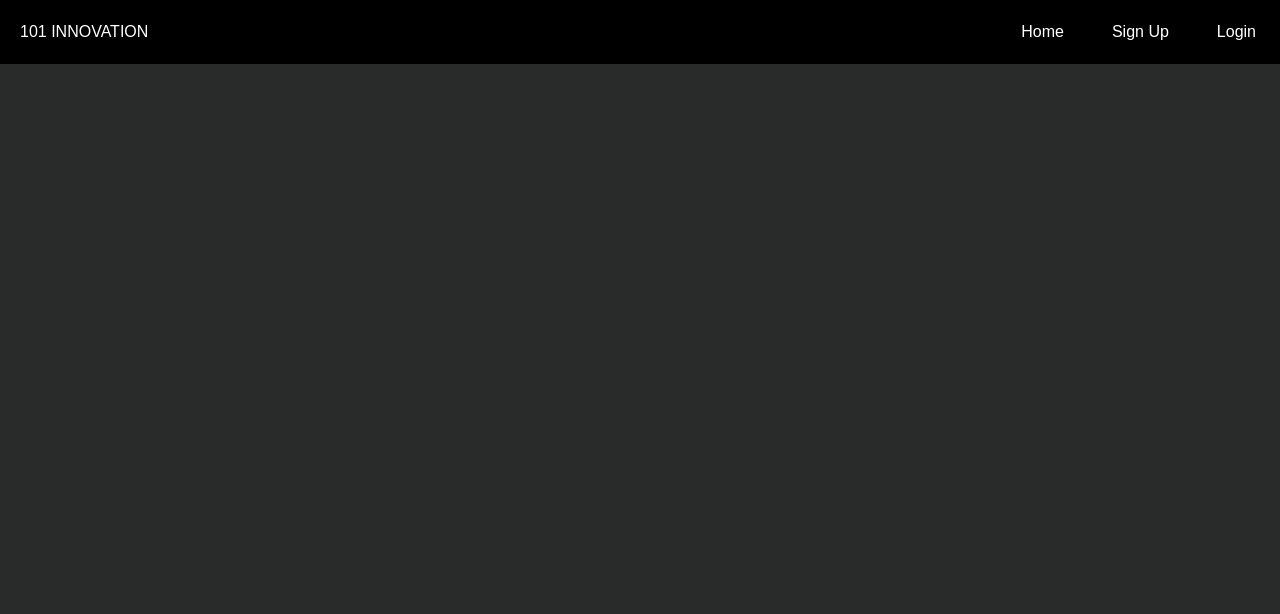
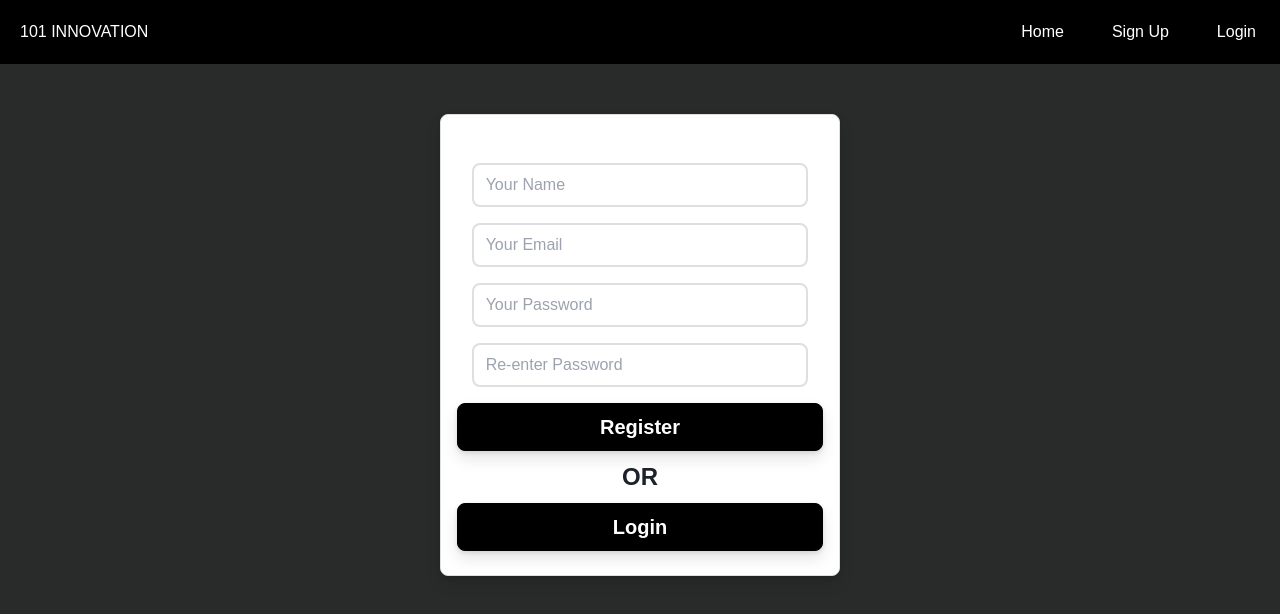
Before and after one commit to Bhavesh299/101-innovation-assignment, a React (Create React App) app: page /SignUp in a window 1280 px wide. Shown: the top 614 px of the page. Built offline with nearby package versions, Linux system fonts and the light colour scheme.

Commit message:
SignUp and Login Page Done
SignUp and Login Page Done

```diff
--- a/src/App.jsx
+++ b/src/App.jsx
@@ -1,5 +1,7 @@
 import React from "react";
 import { FoodList } from "./components/FoodList";
+import {Login} from "./components/Login"
+import {SignUp} from "./components/SignUp"
 import { Navbar } from "./components/Navbar";
 import { Routes, Route } from "react-router-dom";
 import { FoodDetails } from "./components/FoodDetails";
@@ -12,6 +14,9 @@ const App = () => {
       <Routes>
         <Route path="/" element={<FoodList/>} />
         <Route path="/FoodDetails/:id" element={<FoodDetails />} />
+        <Route path="/Login" element={<Login/>} />
+        <Route path="/SignUp" element={<SignUp/>} />
+
       </Routes>
     </div>
   );
--- /dev/null
+++ b/src/components/Login.css
@@ -0,0 +1,91 @@
+.login {
+    width: 400px;
+    background: #fff;
+    border: 1px solid #dddfe2;
+    box-shadow: 0 2px 4px rgb(0 0 0 / 10%), 0 8px 16px rgb(0 0 0 / 10%);
+    border-radius: 8px;
+    padding: 1rem;
+    align-items: center;
+    text-align: center;
+    margin:auto;
+    margin-top:50px;
+    margin-bottom:100px;
+}
+
+.login > input {
+    border-radius: 8px;
+    border: 2px solid #dddfe2;
+    outline: none;
+    color: #1d2129;
+    margin: 0.5rem 0;
+    padding: 0.5rem 0.75rem;
+    width: 92%;
+    font-size: 1rem ;
+}
+.login > input:focus {
+    border: 2px solid #1d2129;
+
+}
+
+
+.button-res{
+    background: #000000;
+    border: 1px solid #000000;
+    color: #fff;
+    font-size: 1.25rem;
+    padding: 0.5rem;
+    font-weight: 600;
+    margin: 0.5rem 0;
+    border-radius: 8px;
+    outline: none;
+    cursor: pointer;
+    transition: all 0.2s ease-in-out;
+    box-shadow: 0 2px 4px rgb(0 0 0 / 10%), 0 8px 16px rgb(0 0 0 / 10%);
+
+}
+.button-res:hover{
+    background: #fff;
+    color: #000000;
+    border: 1px solid #000000;
+    box-shadow: 0 2px 4px rgb(0 0 0 / 10%), 0 8px 16px rgb(0 0 0 / 10%);
+}
+.button-res:focus{
+    outline: none;
+}
+.or_name{
+    font-size: 1.5rem;
+    font-weight: 600;
+    color: #1d2129;
+    text-decoration: none;
+    cursor: pointer;
+    /* margin-top: 1rem; */
+}
+.button-log{
+    background: #000000;
+    border: 1px solid #000000;
+    color: #fff;
+    font-size: 1.25rem;
+    padding: 0.5rem;
+    font-weight: 600;
+    margin: 0.5rem 0;
+    border-radius: 8px;
+    outline: none;
+    cursor: pointer;
+    transition: all 0.2s ease-in-out;
+    box-shadow: 0 2px 4px rgb(0 0 0 / 10%), 0 8px 16px rgb(0 0 0 / 10%);
+    /* text-decoration: none; */
+
+}
+.button-log:hover{
+    background: #fff;
+    color: #000000;
+    border: 1px solid #000000;
+    box-shadow: 0 2px 4px rgb(0 0 0 / 10%), 0 8px 16px rgb(0 0 0 / 10%);
+}
+.button-log:focus{
+    outline: none;
+}
+.link{
+    text-decoration: none;
+
+}
--- /dev/null
+++ b/src/components/Login.jsx
@@ -0,0 +1,45 @@
+import { Link, useNavigate } from 'react-router-dom'
+import './Login.css'
+import React from 'react'
+
+
+export const Login = () => {
+
+    const navigate = useNavigate() ;
+
+  return (
+    <div className="login">
+      {/* <ToastContainer /> */}
+      <h1 >Login</h1>
+      <input
+        type="text"
+        name="email"
+        // value={user.email}
+        // onChange={handleChange}
+        placeholder="Enter your Email"
+      ></input>
+      <input
+        type="password"
+        name="password"
+        // value={user.password}
+        // onChange={handleChange}
+        placeholder="Enter your Password"
+      ></input>
+        <div className='button-log'>
+         Login
+        </div>
+
+
+      <div className='or_name' >OR</div>
+      <Link to="/register" className='link' >
+        <div className ="button-res" >
+          Register
+        </div>
+      </Link>
+
+    </div>
+
+  )
+
+}
+export default Login ;
--- a/src/components/Navbar.jsx
+++ b/src/components/Navbar.jsx
@@ -5,6 +5,7 @@ import "./food.css";
 export const Navbar = () => {
 
   const [isOpen, setIsOpen] = useState(false) ;
+
   const navigate = useNavigate();
 
   return (
@@ -14,8 +15,12 @@ export const Navbar = () => {
         <div className="px-6 cursor-pointer hover" onClick={() => {
               navigate(`./`);
             }}>Home</div>
-        <div className="px-6 hover">Sign Up</div>
-        <div className="px-6 hover">Login</div>
+        <div className="px-6 hover cursor-pointer" onClick={() => {
+              navigate(`./SignUp`);
+            }}>Sign Up</div>
+        <div className="px-6 hover cursor-pointer" onClick={() => {
+              navigate(`./Login`);
+            }}>Login</div>
       </div>
       <svg
         onClick={() => {
@@ -39,8 +44,12 @@ export const Navbar = () => {
           <div className="px-8 py-2 cursor-pointer" onClick={() => {
               navigate(`./`);
             }} >Home</div>
-          <div className="px-8 p-2">Sign Up</div>
-          <div className="px-8 py-2">Login</div>
+          <div className="px-8 p-2" onClick={() => {
+              navigate(`./SignUp`);
+            }}>Sign Up</div>
+          <div className="px-8 py-2" onClick={() => {
+            navigate(`./Login`);
+          }}>Login</div>
         </div>
       ) : null}
     </div>
--- /dev/null
+++ b/src/components/SignUp.css
@@ -0,0 +1,92 @@
+.register {
+    width: 400px;
+    background: #fff;
+    border: 1px solid #dddfe2;
+    box-shadow: 0 2px 4px rgb(0 0 0 / 10%), 0 8px 16px rgb(0 0 0 / 10%);
+    border-radius: 8px;
+    padding: 1rem;
+    align-items: center;
+    text-align: center;
+    margin:auto;
+    margin-top:50px;
+    margin-bottom:100px;
+}
+
+.register > input {
+    border-radius: 8px;
+    border: 2px solid #dddfe2;
+    outline: none;
+    color: #1d2129;
+    margin: 0.5rem 0;
+    padding: 0.5rem 0.75rem;
+    width: 92%;
+    font-size: 1rem;
+
+}
+.register > input:focus {
+    border: 2px solid #1d2129;
+
+}
+
+
+.button-res{
+    background: #000000;
+    border: 1px solid #000000;
+    color: #fff;
+    font-size: 1.25rem;
+    padding: 0.5rem;
+    font-weight: 600;
+    margin: 0.5rem 0;
+    border-radius: 8px;
+    outline: none;
+    cursor: pointer;
+    transition: all 0.2s ease-in-out;
+    box-shadow: 0 2px 4px rgb(0 0 0 / 10%), 0 8px 16px rgb(0 0 0 / 10%);
+
+}
+.button-res:hover{
+    background: #fff;
+    color: #000000;
+    border: 1px solid #000000;
+    box-shadow: 0 2px 4px rgb(0 0 0 / 10%), 0 8px 16px rgb(0 0 0 / 10%);
+}
+.button-res:focus{
+    outline: none;
+}
+.or_name{
+    font-size: 1.5rem;
+    font-weight: 600;
+    color: #1d2129;
+    text-decoration: none;
+    cursor: pointer;
+    /* margin-top: 1rem; */
+}
+.button-log{
+    background: #000000;
+    border: 1px solid #000000;
+    color: #fff;
+    font-size: 1.25rem;
+    padding: 0.5rem;
+    font-weight: 600;
+    margin: 0.5rem 0;
+    border-radius: 8px;
+    outline: none;
+    cursor: pointer;
+    transition: all 0.2s ease-in-out;
+    box-shadow: 0 2px 4px rgb(0 0 0 / 10%), 0 8px 16px rgb(0 0 0 / 10%);
+    /* text-decoration: none; */
+
+}
+.button-log:hover{
+    background: #fff;
+    color: #000000;
+    border: 1px solid #000000;
+    box-shadow: 0 2px 4px rgb(0 0 0 / 10%), 0 8px 16px rgb(0 0 0 / 10%);
+}
+.button-log:focus{
+    outline: none;
+}
+.link{
+    text-decoration: none;
+
+}
--- /dev/null
+++ b/src/components/SignUp.jsx
@@ -0,0 +1,62 @@
+// import React, { useState } from "react";
+import "./SignUp.css";
+import axios from "axios";
+import { Link, useNavigate } from "react-router-dom";
+// import { ToastContainer, toast } from "react-toastify";
+// import "react-toastify/dist/ReactToastify.css";
+import React from 'react'
+
+    export const SignUp = () => {
+
+        const navigate = useNavigate() ;
+
+      return (
+
+        <div className="register">
+        {/* <ToastContainer /> */}
+        <h1>Register</h1>
+        <input
+          type="text"
+          name="name"
+          // value={user.name}
+          placeholder="Your Name"
+          // onChange={handleChange}
+        ></input>
+        <input
+          type="text"
+          name="email"
+          // value={user.email}
+          placeholder="Your Email"
+          // onChange={handleChange}
+        ></input>
+        <input
+          type="password"
+          name="password"
+          // value={user.password}
+          placeholder="Your Password"
+          // onChange={handleChange}
+        ></input>
+        <input
+          type="password"
+          name="reEnterPassword"
+          // value={user.reEnterPassword}
+          placeholder="Re-enter Password"
+          // onChange={handleChange}
+        ></input>
+
+        <div  className="button-res">
+          Register
+        </div>
+
+        <div className="or_name">OR</div>
+        <Link to="/login" className="link">
+          <div className="button-log">Login</div>
+        </Link>
+      </div>
+    );
+
+      }
+
+
+
+export default SignUp ;
```
